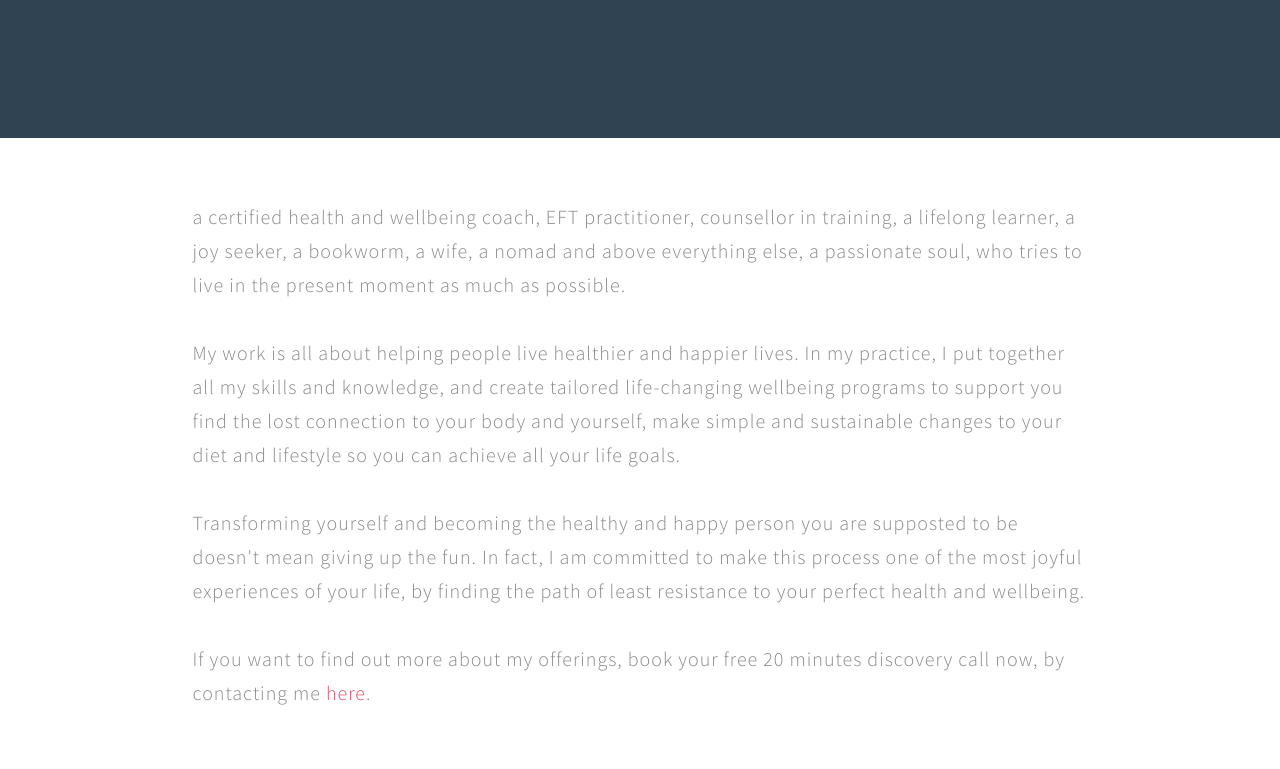
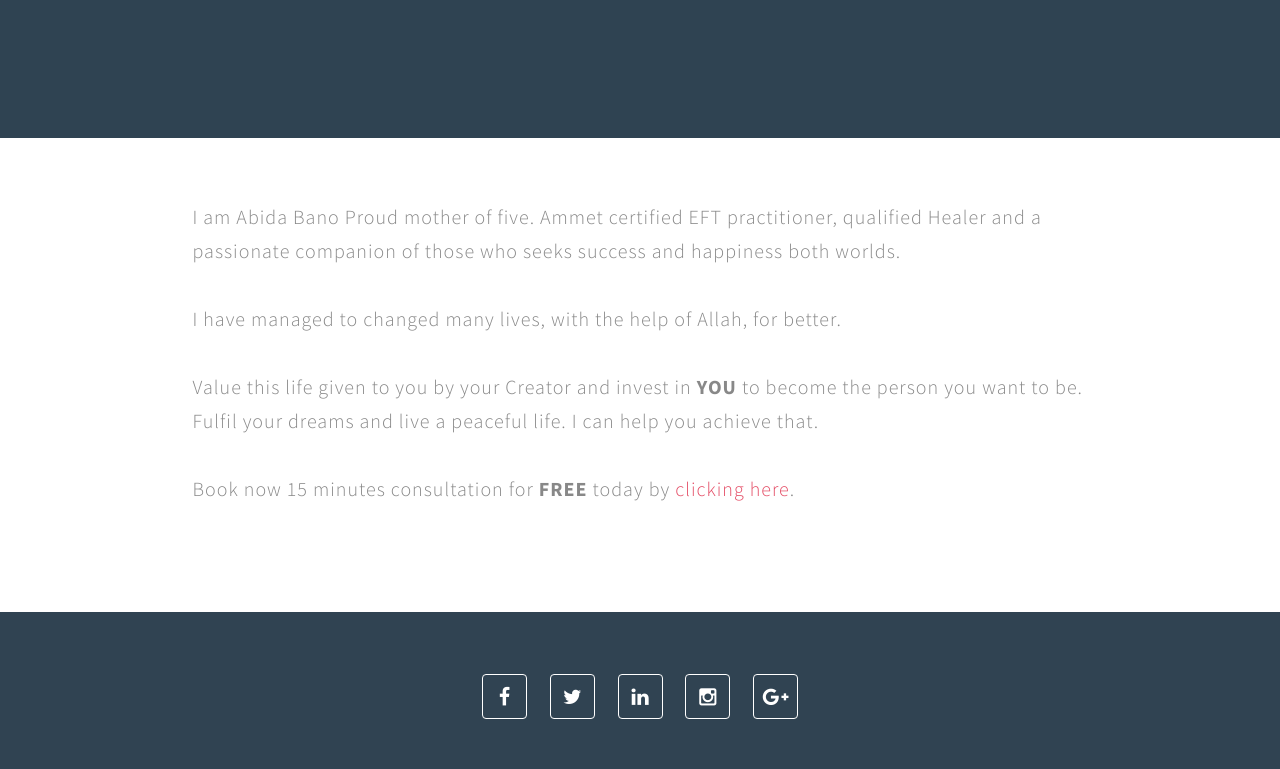
Before and after one commit to qasim2020/easyheal, a plain HTML site: page aboutme.html in a window 1280 px wide. Shown: the part 262-1031 px from the top of the page. Drawn offline with Linux system fonts and the light colour scheme.

Commit message:
ammended about me page

```diff
--- a/aboutme.html
+++ b/aboutme.html
@@ -73,7 +73,7 @@ http://tympanus.net/codrops/2013/06/18/caption-hover-effects/
 
 <section id="upper-section" class="bg-primary d-flex align-items-center justify-content-center">
   <div class="text-center">
-    <h1 class="px-4"><span class="">Hi, I am abida</span></h1>
+    <h1 class="px-4"><span class="">Hi, I am abida bano</span></h1>
   </div>
 </section>
 
@@ -83,14 +83,14 @@ http://tympanus.net/codrops/2013/06/18/caption-hover-effects/
   <div class="container">
     <div class="d-flex justify-content-center">
       <div class="col-lg-10 col-sm-12">
-				<p>a certified health and wellbeing coach, EFT practitioner, counsellor in training, a lifelong learner, a joy seeker, a bookworm, a wife, a nomad and above everything else, a passionate soul, who tries to live in the present moment as much as possible.
-					<br><br>
-					My work is all about helping people live healthier and happier lives. In my practice, I put together all my skills and knowledge, and create tailored life-changing wellbeing programs to support you find the lost connection to your body and yourself, make simple and sustainable changes to your diet and lifestyle so you can achieve all your life goals.
-					<br><br>
-					Transforming yourself and becoming the healthy and happy person you are supposted to be doesn't mean giving up the fun. In fact, I am committed to make this process one of the most joyful experiences of your life, by finding the path of least resistance to your perfect health and wellbeing.
-					<br><br>
-					If you want to find out more about my offerings, book your free 20 minutes discovery call now, by contacting me <a href="/#contact">here</a>.
-
+				<p>I am Abida Bano
+Proud mother of five. Ammet certified EFT practitioner, qualified Healer and a passionate companion of those who seeks success and happiness both worlds.
+<br><br>
+I have managed to changed many lives, with the help of Allah, for better.
+<br><br>
+Value this life given to you by your Creator and invest in <b>YOU</b> to become the person you want to be. Fulfil your dreams and live a peaceful life. I can help you achieve that.
+<br><br>
+Book now 15 minutes consultation for <b>FREE</b> today by <a href="/#contact">clicking here</a>.
 				<br><br></p>
 
       </div>
```
Also changed, not shown: index.html (+2 -1 lines).
